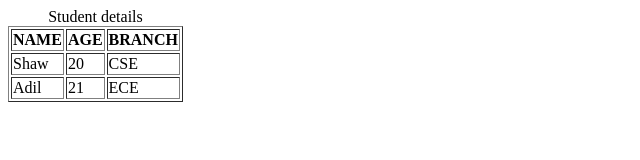
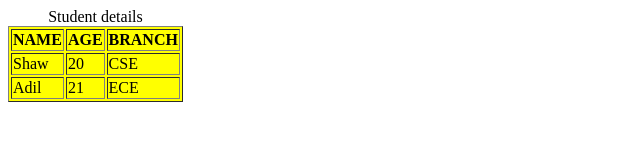
Before and after one commit to acciojob/table-practise-Ganesh2048, a website: page main.html in a window 1280 px wide. Shown: the whole page, without its empty margins (0-640 px from the left). Drawn offline with Linux system fonts and the light colour scheme.

Commit message:
created a submission

```diff
--- a/main.html
+++ b/main.html
@@ -7,7 +7,7 @@
 </head>
 
 <body>
-	<table style="backgrou-colour: yellow"border=1>
+	<table style="background-color:yellow;"border=1>
 	<caption>Student details</caption>
 	<thead>
 		<th>NAME</th>
```
